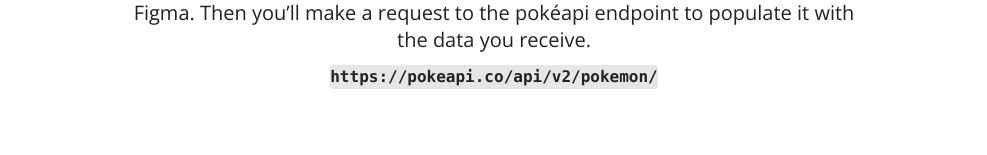
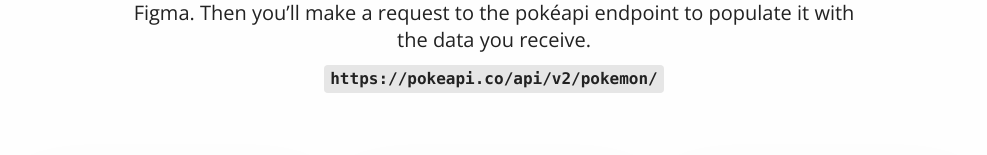
Before and after one commit to DevlinRocha/pokedex, a Next.js app: page / in a window 1280 px wide. Shown: the part 152-307 px from the top of the page, without its empty margins (146-1133 px from the left). Built offline with nearby package versions, Linux system fonts and the light colour scheme; no server answers.

Commit message:
Fix spacing in API URL link

```diff
--- a/pages/index.tsx
+++ b/pages/index.tsx
@@ -28,7 +28,7 @@
             to populate it with the data you receive.
           </span>
 
-          <span className="bg-[#E6E6E6] rounded font-semibold leading-6 font-mono">
+          <span className="bg-[#E6E6E6] px-1.5 py-0.5 rounded font-semibold leading-6 font-mono">
             https://pokeapi.co/api/v2/pokemon/
           </span>
         </header>
```
